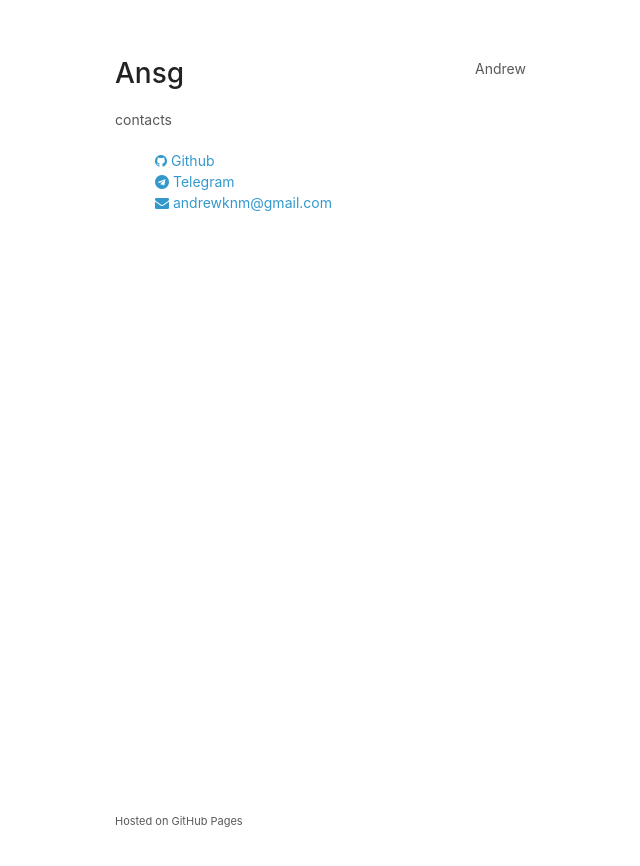
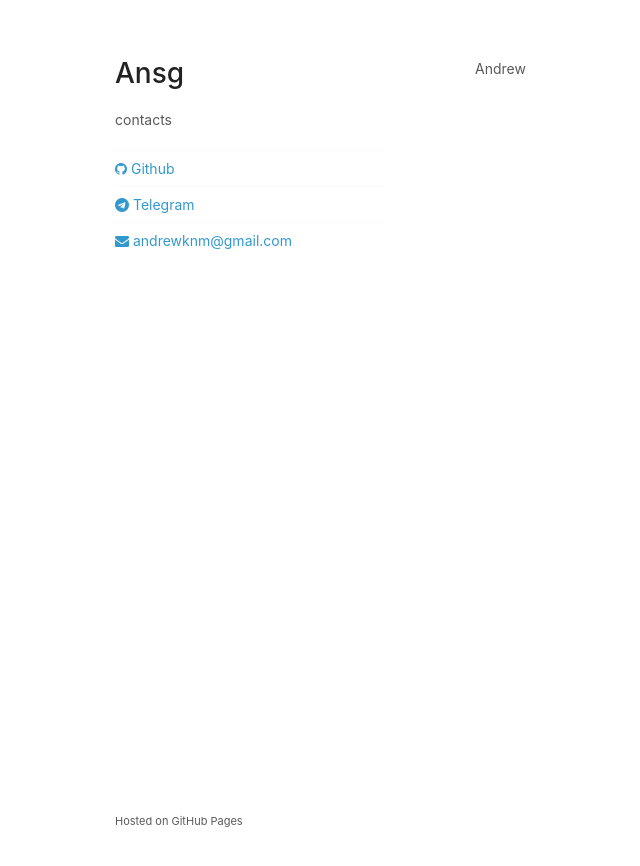
Before and after one commit to AndrewKNm/AndrewKNm.github.io, a Jekyll site: the page built from index.md, in a window 1280 px wide. Shown: the top 866 px of the page, without its empty margins (95-735 px from the left). Built offline with Jekyll 4.4.1, drawn with Linux system fonts in a browser that asks for light colours.

Commit message:
ul style

```diff
--- a/assets/css/styles.css
+++ b/assets/css/styles.css
@@ -146,6 +146,39 @@ footer {
     list-style: none;
   }
 
+  /* List */
+
+  ol {
+    list-style: decimal;
+    margin: 0 0 2em 0;
+    padding-left: 1.25em;
+  }
+
+    ol li {
+      padding-left: 0.25em;
+    }
+
+  ul {
+    list-style: disc;
+    margin: 0 0 2em 0;
+    padding-left: 1em;
+  }
+
+    ul li {
+      padding-left: 0.5em;
+    }
+
+    ul.alt {
+      list-style: none;
+      padding-left: 0;
+    }
+
+      ul.alt li {
+        border-top: solid 1px rgba(212, 212, 255, 0.1);
+        padding: 0.5em 0;
+      }
+
+
 @media print, screen and (max-width: 960px) {
 
   div.wrapper {
```
